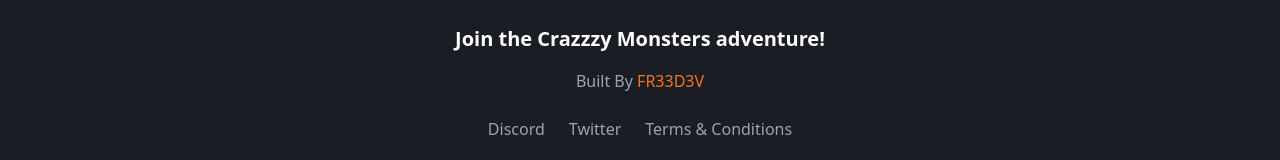
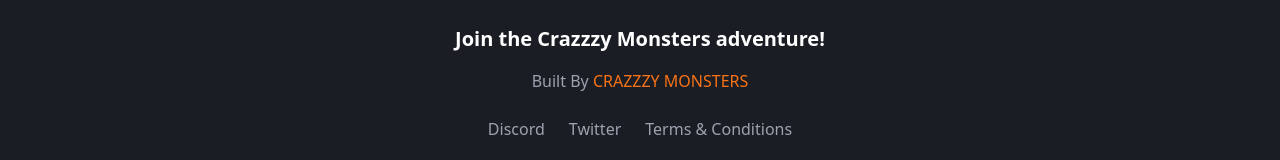
Before and after one commit to Basman1987/Crofam_mint, a React (Create React App) app: page / in a window 1280 px wide. Shown: the part 1229-1389 px from the top of the page. Built offline with nearby package versions, Linux system fonts and the light colour scheme; a web font is replaced by a local one.

Commit message:
Update App.js

```diff
--- a/src/App.js
+++ b/src/App.js
@@ -459,7 +459,7 @@
         <div className="grid grid-cols-1 md:grid-cols-2 gap-8 lg:min-h-[600px]">
           <div className="w-full h-full">
             <img
-              src="/img/001.gif"
+              src="/img/crofam.jpg"
               alt="NFT Preview"
               className="rounded-xl w-full h-full object-cover"
             />
@@ -639,12 +639,12 @@
             <h3 className="text-xl font-bold mb-4">Join the Crazzzy Monsters adventure!</h3>
             <p className="text-gray-400">
               Built By <a
-              href="https://twitter.com/FR33D3v"
+              href="https://x.com/CrazzzyMonsters"
               target="_blank"
               rel="noopener noreferrer"
               className="text-orange-500 hover:text-orange-600 transition-colors"
               >
-              FR33D3V
+              CRAZZZY MONSTERS
               </a>
             </p>
             <div className="flex justify-center space-x-6 mt-6">
```
